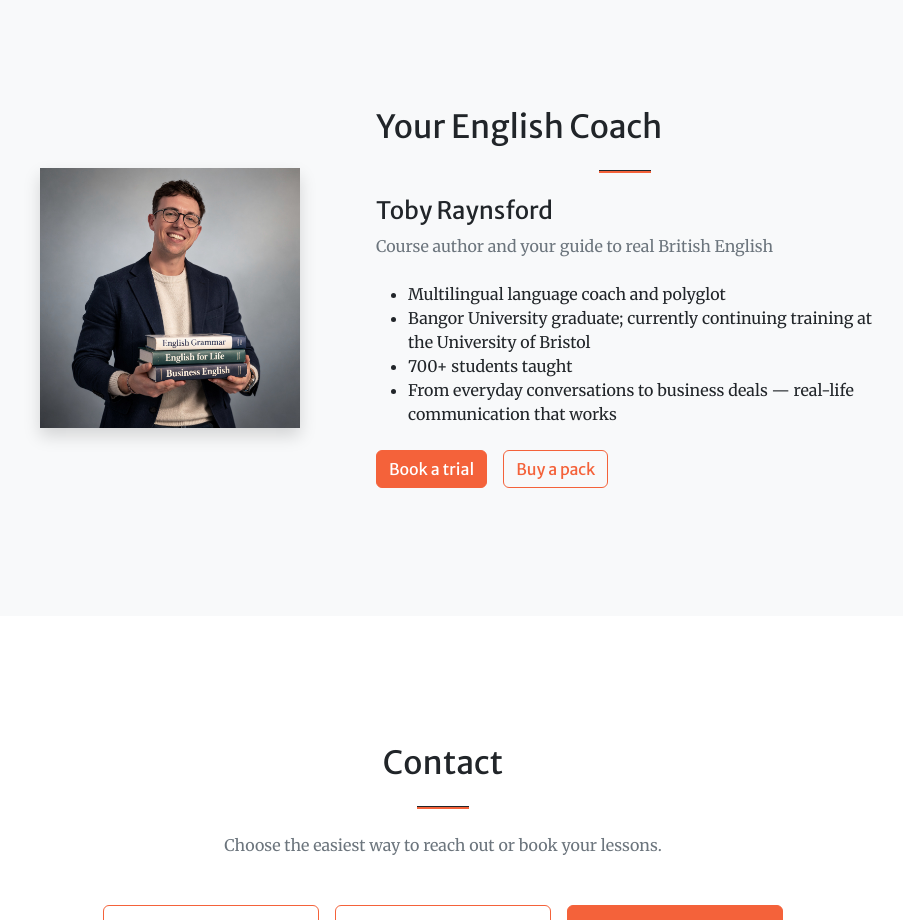
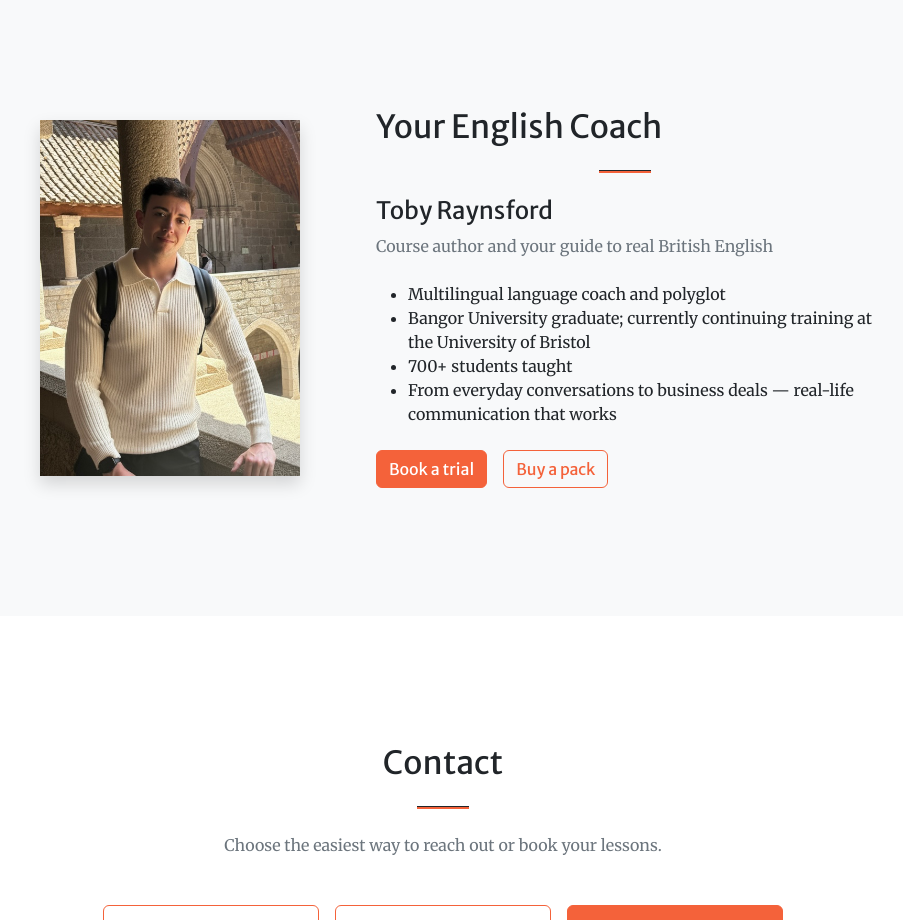
Before and after one commit to v-inoz/english-courses, a website: page docs/index.html in a window 1280 px wide. Shown: the part 2300-3220 px from the top of the page, without its empty margins (197-1100 px from the left). Drawn offline with nearby package versions, Linux system fonts and the light colour scheme.

Commit message:
Update index.html

```diff
--- a/docs/index.html
+++ b/docs/index.html
@@ -196,7 +196,7 @@
                         <!-- Photo placeholder: replace later with Toby's photo -->
                         <img
                             class="img-fluid shadow"
-                            src="assets/toby2.jpeg"
+                            src="assets/toby3.jpeg"
                             alt="Toby Raynsford"
                             style="max-width: 260px;"
                         />
```
